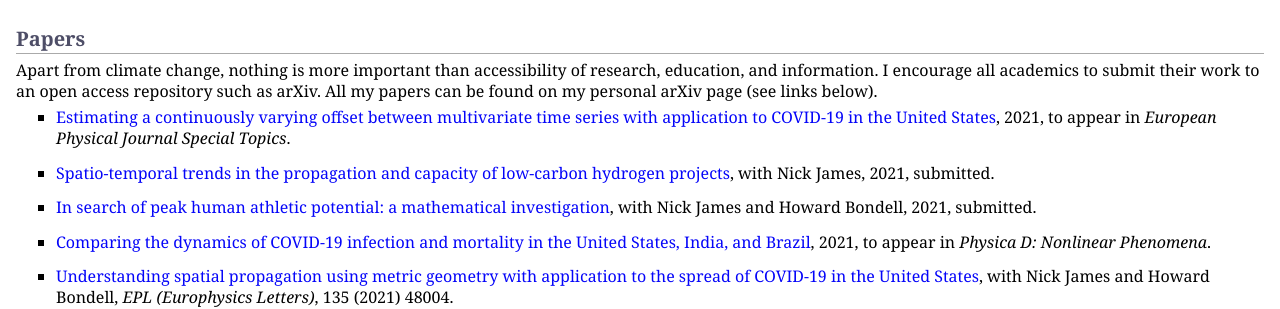
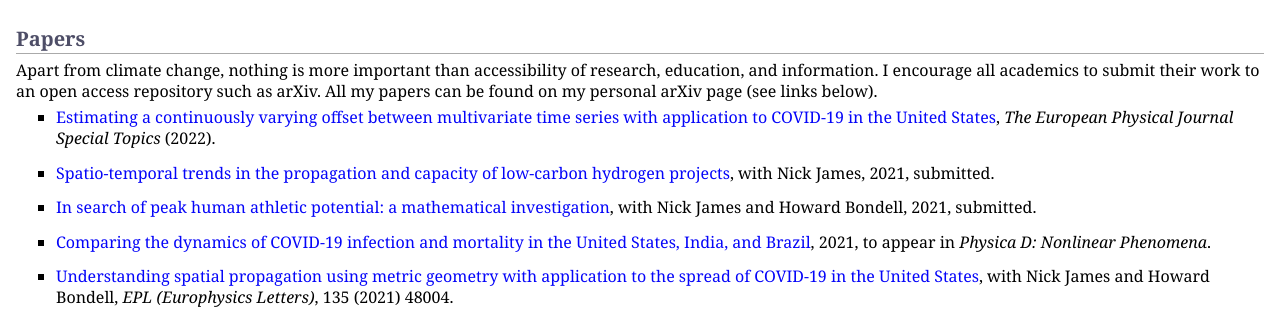
Before and after one commit to MaxMenzies/maxmenzies.com, a Jekyll site: the page index.html, which Jekyll copies as it is, in a window 1280 px wide. Shown: the part 409-718 px from the top of the page. Built offline with Jekyll 4.4.1, drawn with Linux system fonts in a browser that asks for light colours.

Commit message:
Update index.html

```diff
--- a/index.html
+++ b/index.html
@@ -40,7 +40,7 @@
 <h2>Papers</h2>
 <p>Apart from climate change, nothing is more important than accessibility of research, education, and information. I encourage all academics to submit their work to an open access repository such as arXiv. All my papers can be found on my personal arXiv page (see links below). </p>
 <ul>
-<li><p><a href="https://arxiv.org/abs/2110.15034">Estimating a continuously varying offset between multivariate time series with application to COVID-19 in the United States</a>, 2021, to appear in <i>European Physical Journal Special Topics</i>.</p>
+<li><p><a href="https://link.springer.com/article/10.1140%2Fepjs%2Fs11734-022-00430-y">Estimating a continuously varying offset between multivariate time series with application to COVID-19 in the United States</a>, <i>The European Physical Journal Special Topics</i> (2022).</p>
 </li>
 </ul>
 <ul>
```
